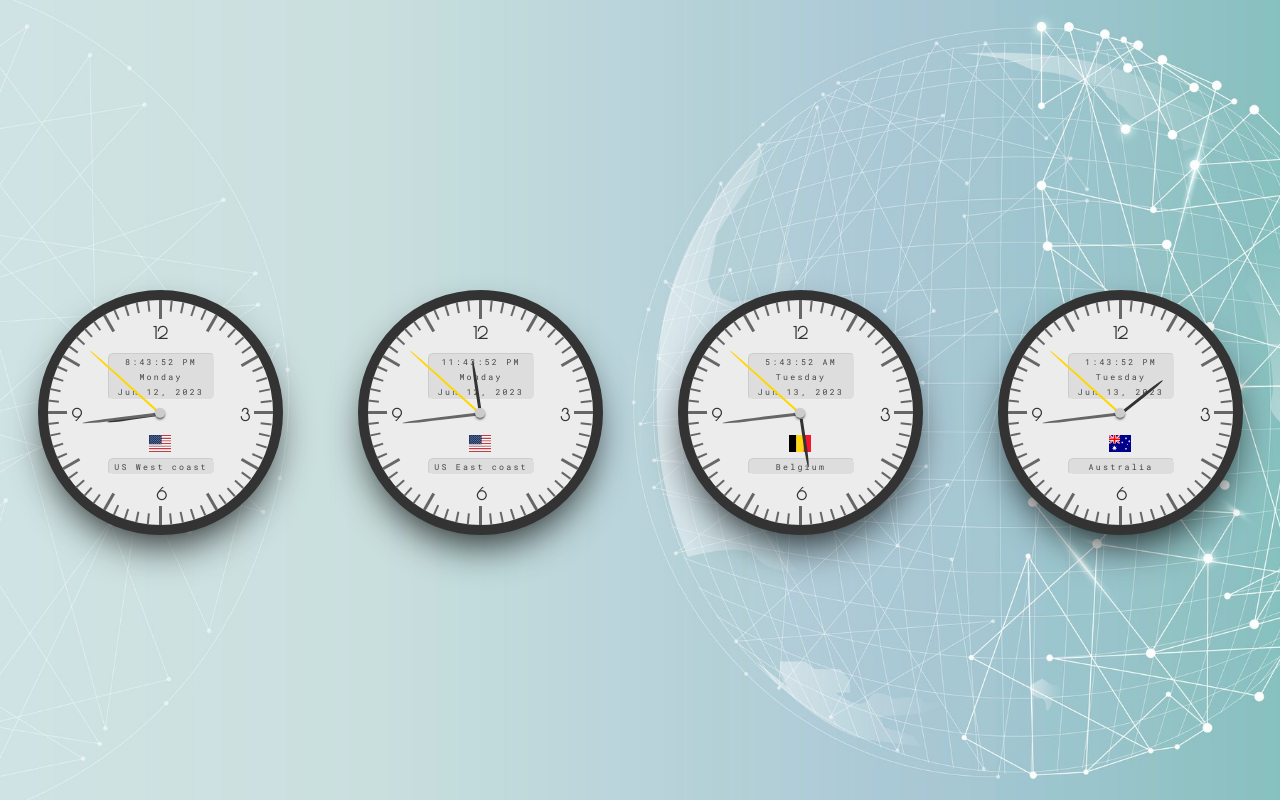
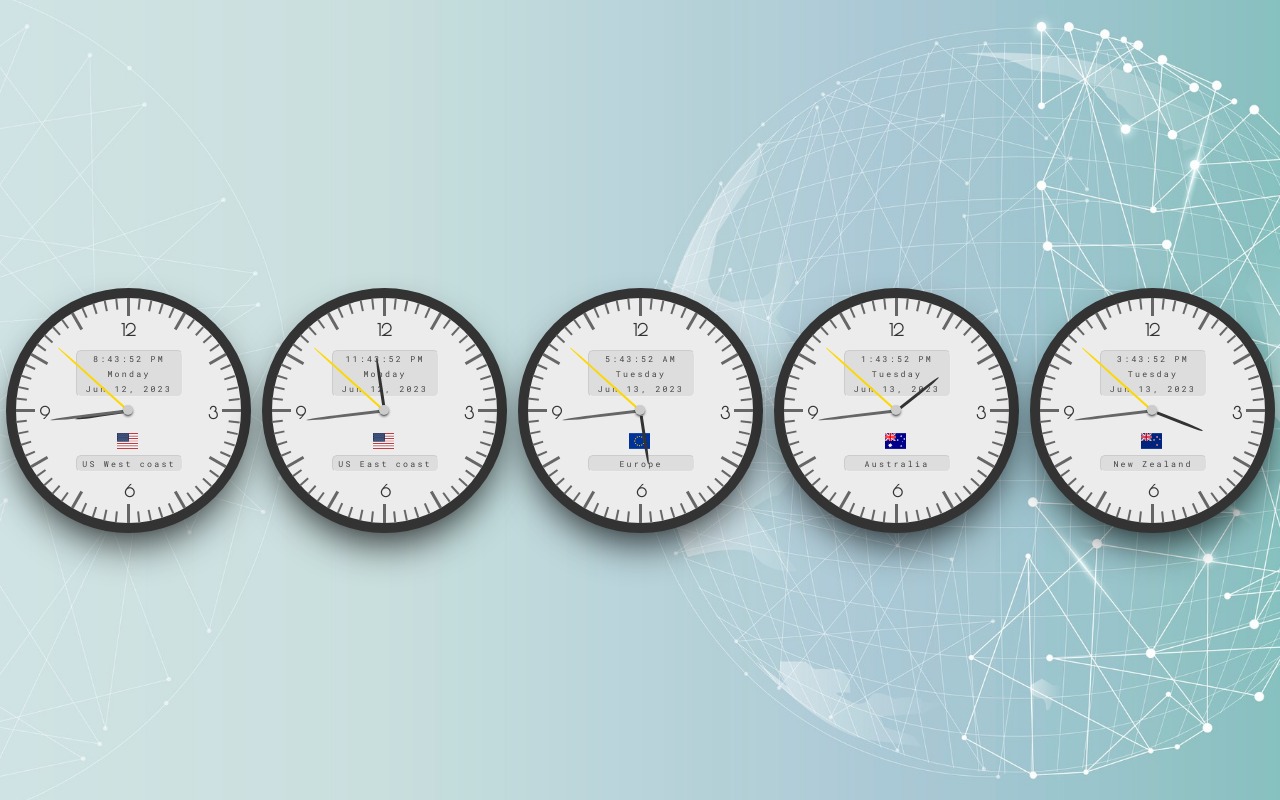
Before and after one commit to GrimaceOfDespair/marigold-clocks, a Vue app: page / in a window 1280 px wide. Built offline with nearby package versions, Linux system fonts and the light colour scheme.

Commit message:
Add NZ + Replace Belgium with Europe

```diff
--- a/src/App.vue
+++ b/src/App.vue
@@ -5,8 +5,9 @@ import Clock from './components/Clock.vue'
 <template>
   <Clock label="US West coast" flag="us" timezone="America/Los_Angeles" />
   <Clock label="US East coast" flag="us" timezone="America/New_York" />
-  <Clock label="Belgium" flag="be" timezone="Europe/Brussels" />
+  <Clock label="Europe" flag="eu" timezone="Europe/Brussels" />
   <Clock label="Australia" flag="au" timezone="Australia/Sydney" />
+  <Clock label="New Zealand" flag="nz" timezone="NZ" />
 </template>
 
 <style scoped>
```
